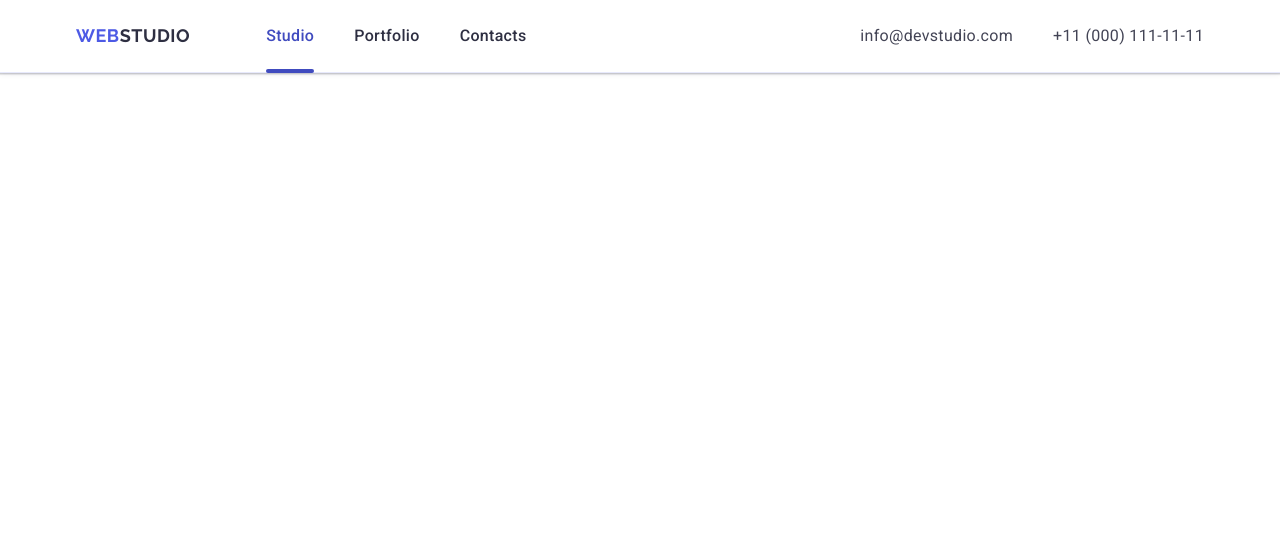
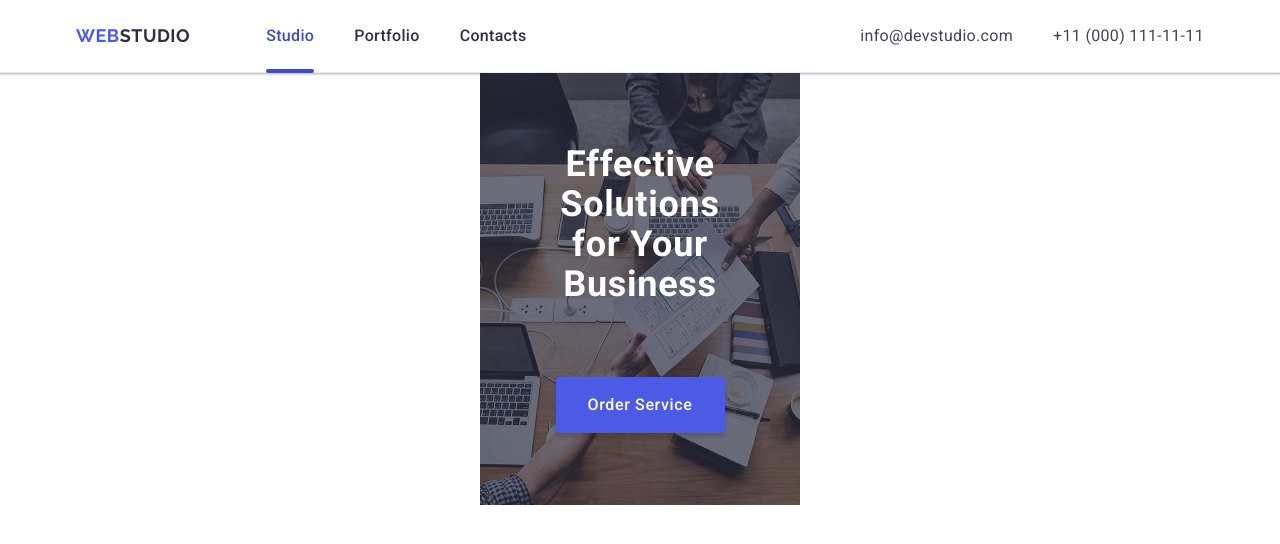
Before and after one commit to OleksiiPodorozhko/goit-markup-hw-06, a website: page index.html in a window 1280 px wide. Drawn offline with nearby package versions, Linux system fonts and the light colour scheme.

Commit message:
Add section Hero for mob

```diff
--- a/css/styles.css
+++ b/css/styles.css
@@ -355,6 +355,67 @@ p {
 }
 /*#endregion*/
 
+/*#region Hero*/
+.hero {
+  background-color: #2e2f42;
+  background-image:
+    linear-gradient(to bottom, rgba(46, 47, 66, 0.7), rgba(46, 47, 66, 0.7)),
+    url('../images/hero/hero-mob-min.jpg');
+  background-position: center;
+  background-size: cover;
+  background-repeat: no-repeat;
+  padding-top: 0;
+  padding-bottom: 0;
+  margin: 0 auto;
+  max-width: 320px;
+}
+
+@media screen and (min-resolution: 2x) {
+  .hero {
+    background-image:
+      linear-gradient(to bottom, rgba(46, 47, 66, 0.7), rgba(46, 47, 66, 0.7)),
+      url('../images/hero/hero-mob@2x-min.jpg');
+  }
+}
+
+.hero .container {
+  margin: 0 auto;
+  height: 100%;
+  padding-top: 72px;
+  padding-bottom: 72px;
+}
+
+.hero-title {
+  max-width: 216px;
+  font-weight: 700;
+  font-size: 36px;
+  line-height: 1.11;
+  letter-spacing: 0.02em;
+  text-align: center;
+  color: #fff;
+  margin-bottom: 72px;
+  margin-right: auto;
+  margin-left: auto;
+}
+
+.main-btn {
+  display: block;
+  margin: 0 auto;
+  min-width: 169px;
+  height: 56px;
+  border-radius: 4px;
+  background-color: #4d5ae5;
+  font-weight: 500;
+  font-size: 16px;
+  line-height: 1.5;
+  letter-spacing: 0.04em;
+  color: #fff;
+  transition: background-color 250ms cubic-bezier(0.4, 0, 0.2, 1);
+  box-shadow: 0 4px 4px 0 rgba(0, 0, 0, 0.15);
+}
+/*#endregion*/
+
+/*TODO*/
 /*#region Modal*/
 .backdrop {
   position: fixed;
@@ -377,5 +438,4 @@ p {
   pointer-events: auto;
   visibility: visible;
 }
-
 /*#endregion*/
--- a/index.html
+++ b/index.html
@@ -122,7 +122,7 @@
 
     <main>
       <!--#region Hero section-->
-      <section class="hero section hidden">
+      <section class="hero section">
         <div class="container">
           <h1 class="hero-title">Effective Solutions for Your Business</h1>
           <button class="hero-btn main-btn" type="button" data-modal-open>
```
